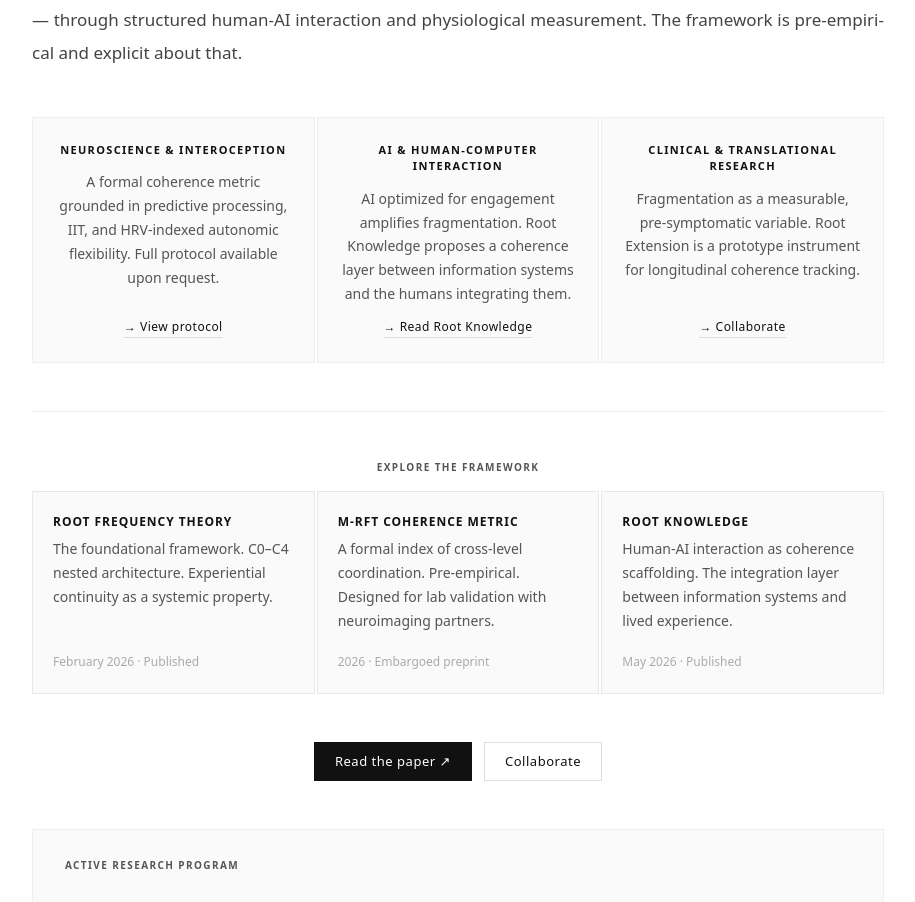
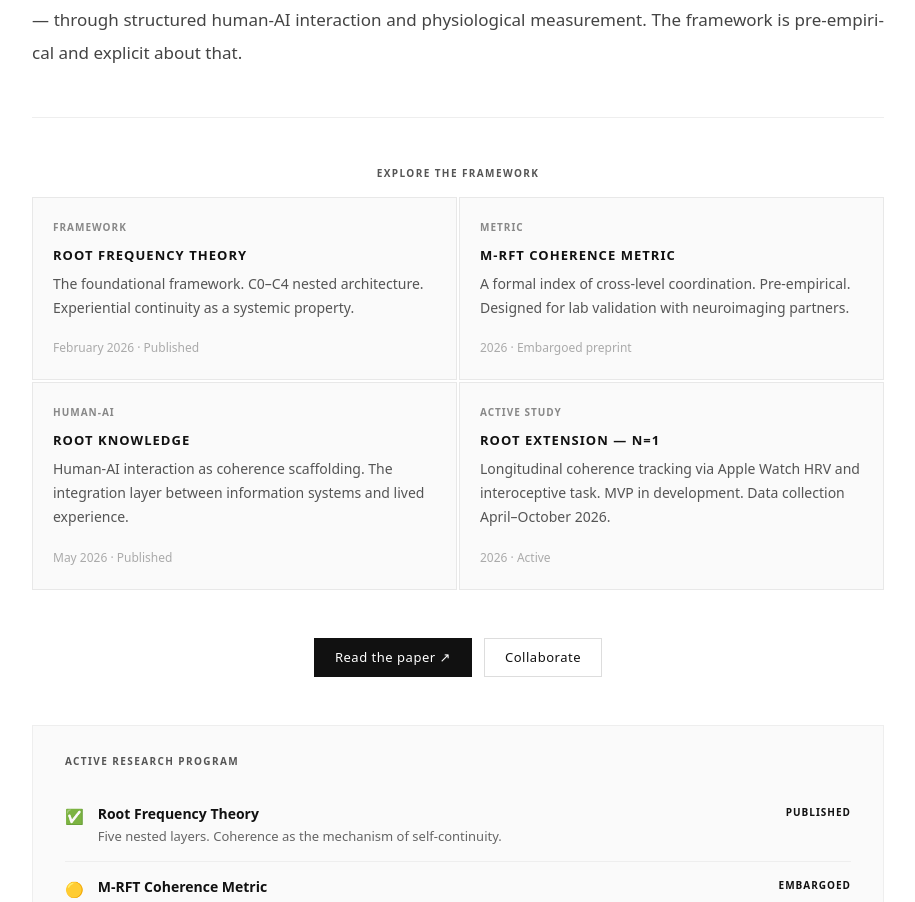
Before and after one commit to biaavanzo/avanzorft.github.io, a Next.js app: page / in a window 1280 px wide. Shown: the part 829-1731 px from the top of the page, without its empty margins (182-1097 px from the left). Built offline with nearby package versions, Linux system fonts and the light colour scheme.

Commit message:
4 cards 2x2, remove audience grid

```diff
--- a/app/page.tsx
+++ b/app/page.tsx
@@ -80,42 +80,29 @@ export default function Home() {
           font-family: system-ui; margin-bottom: 14px;
           text-align: justify; hyphens: auto;
         }
-        .audience-grid {
-          display: grid; grid-template-columns: repeat(3, 1fr);
-          gap: 2px; margin: 48px 0;
-        }
-        .audience-card {
-          border: 1px solid #eee; padding: 24px 20px; background: #fafafa;
-          display: flex; flex-direction: column; gap: 12px;
-          text-decoration: none; color: inherit;
-          transition: background 0.2s, border-color 0.2s;
-          text-align: center; align-items: center;
-        }
-        .audience-card:hover { background: #f0f0ee; border-color: #ccc; }
-        .audience-title {
-          font-size: 11px; font-weight: 600; color: #111;
-          text-transform: uppercase; letter-spacing: 0.12em; font-family: system-ui;
-        }
-        .audience-text { font-size: 14px; line-height: 1.7; color: #555; font-family: system-ui; flex: 1; }
-        .audience-link-text {
-          font-size: 12px; color: #111; font-family: system-ui;
-          letter-spacing: 0.04em; border-bottom: 1px solid #ddd; padding-bottom: 1px;
-        }
         .cards-section { margin-bottom: 0; }
         .cards-label {
           font-size: 10px; font-weight: 600; color: #555;
           text-transform: uppercase; letter-spacing: 0.14em;
           font-family: system-ui; margin-bottom: 16px; text-align: center;
         }
-        .cards { display: grid; grid-template-columns: repeat(3, 1fr); gap: 2px; align-items: stretch; }
+        .cards {
+          display: grid; grid-template-columns: repeat(2, 1fr);
+          gap: 2px; align-items: stretch;
+        }
         .card-wrapper {
           text-decoration: none; display: flex; flex-direction: column;
           border: 1px solid #e8e8e8; padding: 22px 20px; background: #fafafa;
           transition: background 0.2s, border-color 0.2s; gap: 8px;
         }
         .card-wrapper:hover { background: #f0f0ee; border-color: #ccc; }
+        .card-tag {
+          font-size: 10px; font-weight: 600; color: #888;
+          font-family: system-ui; letter-spacing: 0.1em;
+          text-transform: uppercase; margin-bottom: 4px;
+        }
         .card-title {
-          font-size: 12px; font-weight: 600; color: #111;
+          font-size: 13px; font-weight: 600; color: #111;
           font-family: system-ui; line-height: 1.3;
           text-transform: uppercase; letter-spacing: 0.08em;
         }
@@ -161,7 +148,6 @@ export default function Home() {
           .header-inner { flex-direction: column; gap: 10px; padding: 12px 0; }
           main { padding-top: 100px; }
           .cards { grid-template-columns: 1fr; }
-          .audience-grid { grid-template-columns: 1fr; }
         }
       `}</style>
 
@@ -209,43 +195,34 @@ export default function Home() {
           </p>
         </div>
 
-        <div className="audience-grid">
-          <a href="/research-plan" className="audience-card">
-            <div className="audience-title">Neuroscience & Interoception</div>
-            <p className="audience-text">A formal coherence metric grounded in predictive processing, IIT, and HRV-indexed autonomic flexibility. Full protocol available upon request.</p>
-            <span className="audience-link-text">→ View protocol</span>
-          </a>
-          <a href="/the-paper" className="audience-card">
-            <div className="audience-title">AI & Human-Computer Interaction</div>
-            <p className="audience-text">AI optimized for engagement amplifies fragmentation. Root Knowledge proposes a coherence layer between information systems and the humans integrating them.</p>
-            <span className="audience-link-text">→ Read Root Knowledge</span>
-          </a>
-          <a href="/contact" className="audience-card">
-            <div className="audience-title">Clinical & Translational Research</div>
-            <p className="audience-text">Fragmentation as a measurable, pre-symptomatic variable. Root Extension is a prototype instrument for longitudinal coherence tracking.</p>
-            <span className="audience-link-text">→ Collaborate</span>
-          </a>
-        </div>
-
         <div className="section-divider" />
 
         <section className="cards-section">
           <div className="cards-label">Explore the framework</div>
           <div className="cards">
             <a href="/the-paper" className="card-wrapper">
+              <div className="card-tag">Framework</div>
               <div className="card-title">Root Frequency Theory</div>
               <p className="card-text">The foundational framework. C0–C4 nested architecture. Experiential continuity as a systemic property.</p>
               <div className="card-date">February 2026 · Published</div>
             </a>
             <a href="/research-plan" className="card-wrapper">
+              <div className="card-tag">Metric</div>
               <div className="card-title">M-RFT Coherence Metric</div>
               <p className="card-text">A formal index of cross-level coordination. Pre-empirical. Designed for lab validation with neuroimaging partners.</p>
               <div className="card-date">2026 · Embargoed preprint</div>
             </a>
             <a href="/expected-outcomes" className="card-wrapper">
+              <div className="card-tag">Human-AI</div>
               <div className="card-title">Root Knowledge</div>
               <p className="card-text">Human-AI interaction as coherence scaffolding. The integration layer between information systems and lived experience.</p>
               <div className="card-date">May 2026 · Published</div>
+            </a>
+            <a href="/contact" className="card-wrapper">
+              <div className="card-tag">Active Study</div>
+              <div className="card-title">Root Extension — N=1</div>
+              <p className="card-text">Longitudinal coherence tracking via Apple Watch HRV and interoceptive task. MVP in development. Data collection April–October 2026.</p>
+              <div className="card-date">2026 · Active</div>
             </a>
           </div>
         </section>
```
